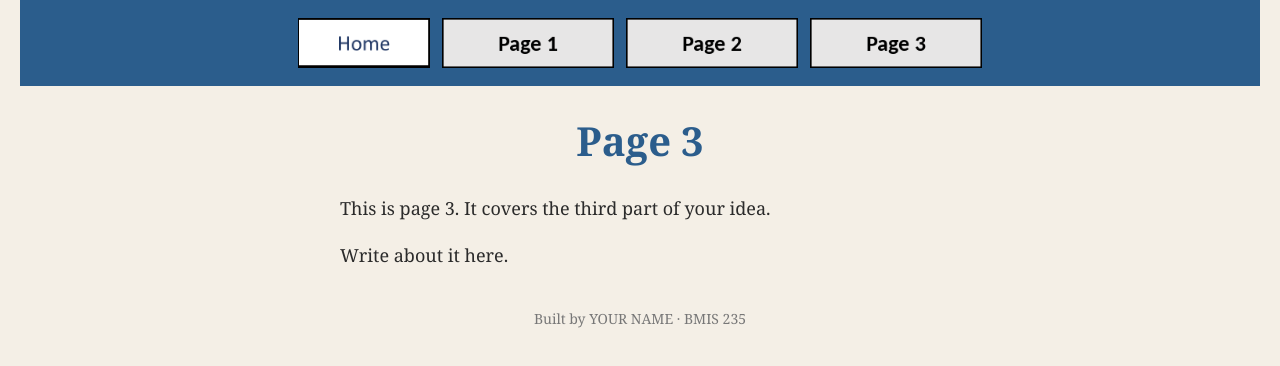
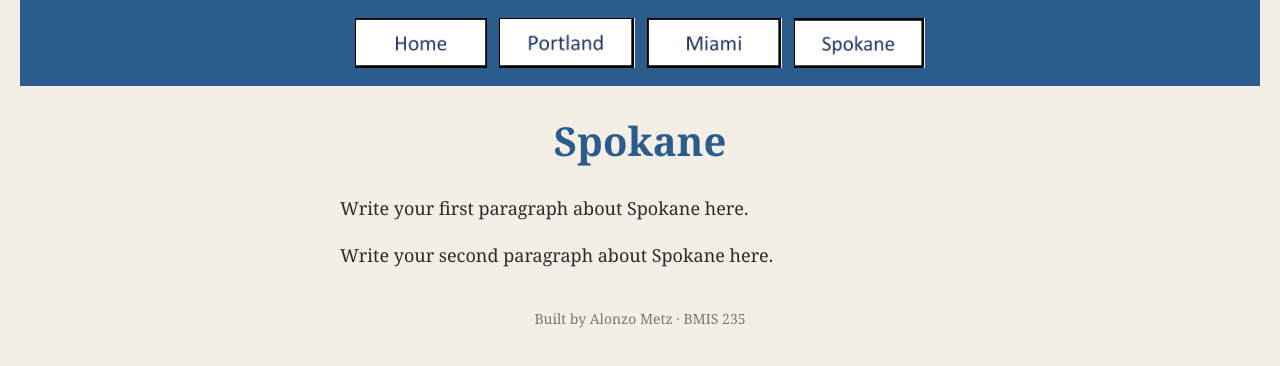
Before and after one commit to alonzometz/bmis235-html-3, a plain HTML site: page spokane.html in a window 1280 px wide. Drawn offline with Linux system fonts and the light colour scheme.

Commit message:
Update author information and page content in spokane.html

```diff
--- a/spokane.html
+++ b/spokane.html
@@ -1,38 +1,32 @@
 <!DOCTYPE html>
 <!--
-  Author: YOUR NAME
-  GU username: YOUR-GU-USERNAME
+  Author: Alonzo Metz
+  GU username: alonzometz
   Course: BMIS 235 - HTML-3
 -->
 <html lang="en">
 <head>
 <meta charset="utf-8">
-<meta name="author" content="YOUR NAME">
-<title>Page 3</title>
-  <!-- this one line connects the page to the stylesheet -->
+<meta name="author" content="Alonzo Metz">
+<title>Spokane</title>
+
+<!-- this one line connects the page to the stylesheet -->
 <link rel="stylesheet" href="styles.css">
 </head>
 <body>
 
-<!-- ===== MENU ============================================================
-     The menu is four links. Each link wraps an image instead of words.
-     Build it once on this page, check that every link works,
-     then copy the whole <nav> block and paste it over the menu on the
-     other three pages, so every page has the exact same menu.
-     ===================================================================== -->
 <nav>
     <a href="index.html"><img src="img/home.png" alt="Home"></a>
-    <a href="page1.html"><img src="img/page1.png" alt="Page 1"></a>
-    <a href="page2.html"><img src="img/page2.png" alt="Page 2"></a>
-    <a href="page3.html"><img src="img/page3.png" alt="Page 3"></a>
+    <a href="portland.html"><img src="img/portland.png" alt="Portland"></a>
+    <a href="miami.html"><img src="img/miami.png" alt="Miami"></a>
+    <a href="spokane.html"><img src="img/spokane.png" alt="Spokane"></a>
 </nav>
 
-<h1>Page 3</h1>
-<p>This is page 3. It covers the third part of your idea.</p>
-<p>Write about it here.</p>
+<h1>Spokane</h1>
+<p>Write your first paragraph about Spokane here.</p>
+<p>Write your second paragraph about Spokane here.</p>
 
-<!-- Footer: fill in your name -->
-<footer>Built by YOUR NAME &middot; BMIS 235</footer>
+<footer>Built by Alonzo Metz &middot; BMIS 235</footer>
 
 </body>
 </html>
```
